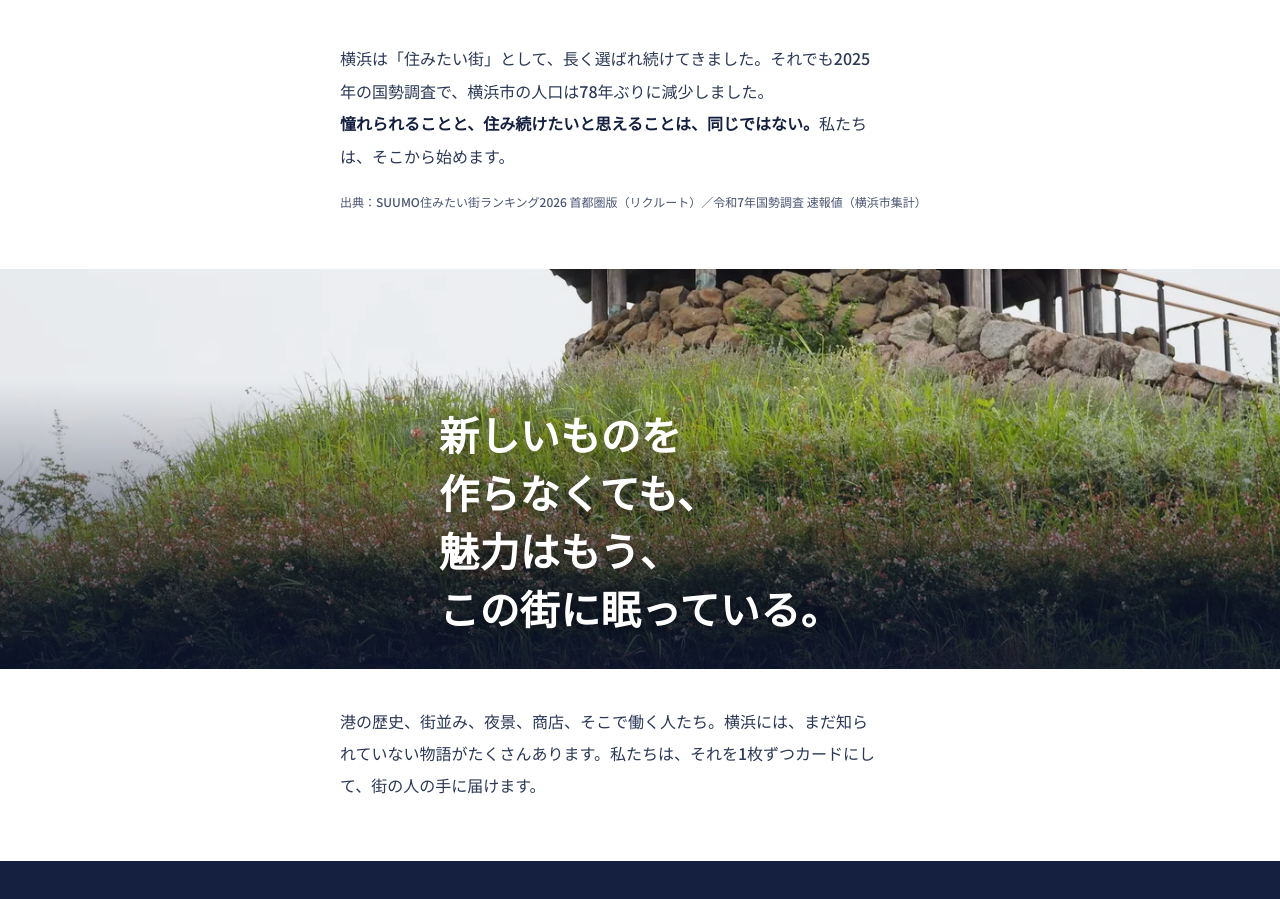
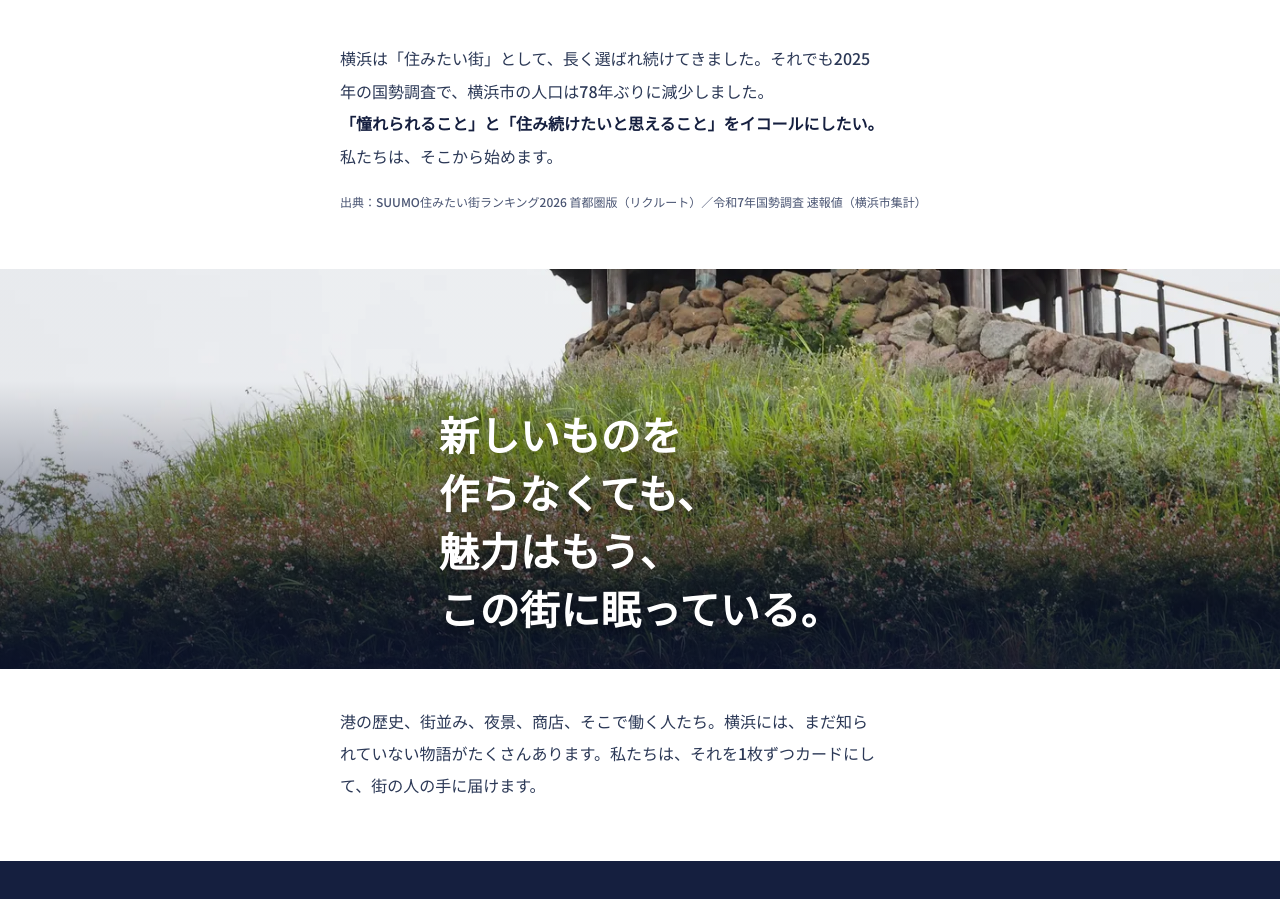
Before and after one commit to theyokohama/theyokohama.github.io, a plain HTML site: page index.html in a window 1280 px wide. Shown: the part 2149-3048 px from the top of the page. Drawn offline with Linux system fonts and the light colour scheme.

Commit message:
トップ：「憧れ」の一文を「イコールにしたい」に変更
Co-Authored-By: Claude Sonnet 5.5 <noreply@anthropic.com>
Claude-Session: https://claude.ai/code/session_01P4XxMtso9MAMqMQV71YCfP

```diff
--- a/index.html
+++ b/index.html
@@ -317,7 +317,7 @@ footer p{margin:8px 0 0;font-size:12px;color:#BFD0F0}
   </section>
   <section class="gap-text">
     <div class="wrap">
-      <p class="gap-body">横浜は「住みたい街」として、長く選ばれ続けてきました。それでも2025年の国勢調査で、横浜市の人口は78年ぶりに減少しました。<br><strong>憧れられることと、住み続けたいと思えることは、同じではない。</strong>私たちは、そこから始めます。</p>
+      <p class="gap-body">横浜は「住みたい街」として、長く選ばれ続けてきました。それでも2025年の国勢調査で、横浜市の人口は78年ぶりに減少しました。<br><strong>「憧れられること」と「住み続けたいと思えること」をイコールにしたい。</strong>私たちは、そこから始めます。</p>
       <p class="src">出典：SUUMO住みたい街ランキング2026 首都圏版（リクルート）／令和7年国勢調査 速報値（横浜市集計）</p>
     </div>
   </section>
```
